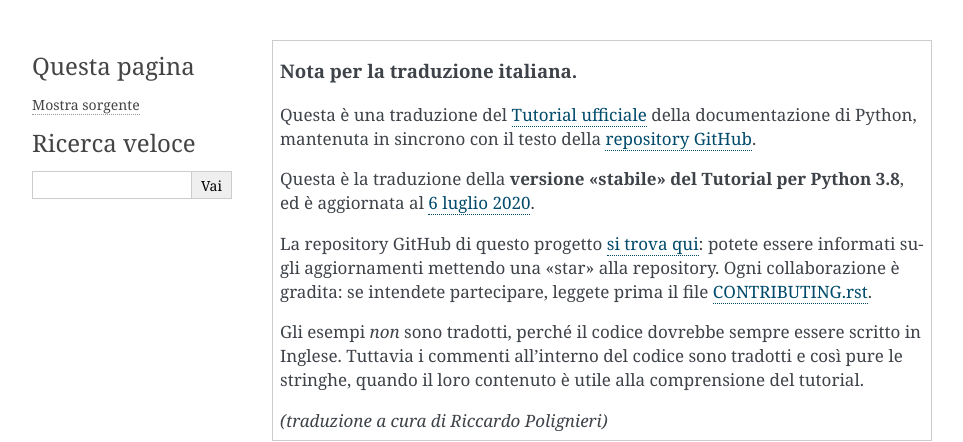
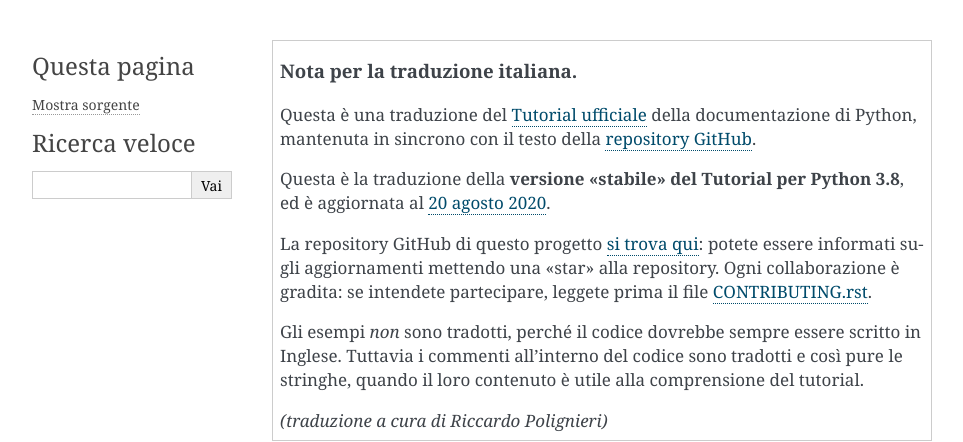
Before and after one commit to ricpol/pytutorial-it, a Sphinx documentation site: the page built from tutorial/source/appetite.rst, in a window 1280 px wide and 900 px high. Shown: the top 442 px of the window, without its empty margins (148-1111 px from the left). Built offline with Sphinx 7.4.7, drawn with Linux system fonts in a browser that asks for light colours.

Commit message:
sync with commit 7d0fef5

```diff
--- a/tutorial/source/appetite.rst
+++ b/tutorial/source/appetite.rst
@@ -8,7 +8,7 @@
 
     Questa è la traduzione della **versione "stabile" del Tutorial per Python
     3.8**, ed è aggiornata al
-    `6 luglio 2020 <https://github.com/python/cpython/commit/6790f9badda47c7aa0fe4b0b5f090d6ca0c477d5>`_.
+    `20 agosto 2020 <https://github.com/python/cpython/commits/3.8/Doc/tutorial>`_.
 
     La repository GitHub di questo progetto
     `si trova qui <https://github.com/ricpol/pytutorial-it>`_: potete essere
```
